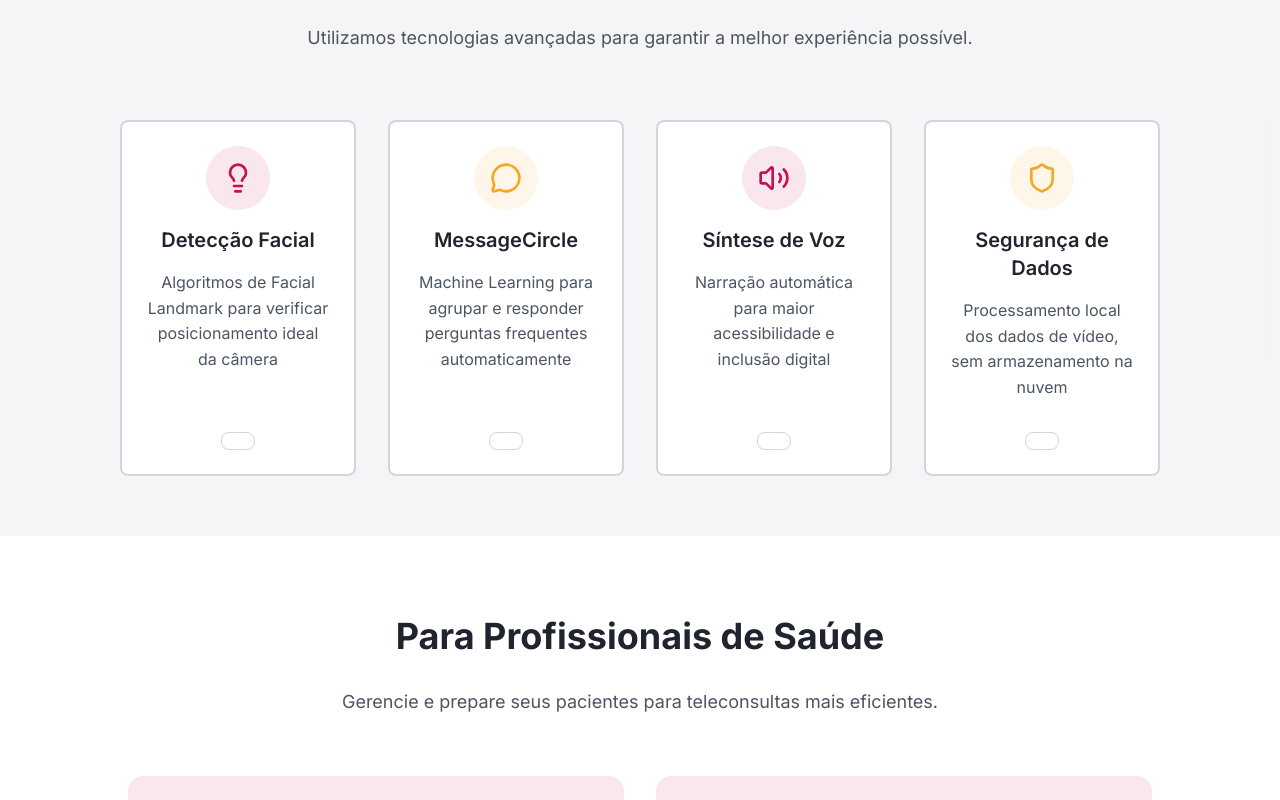
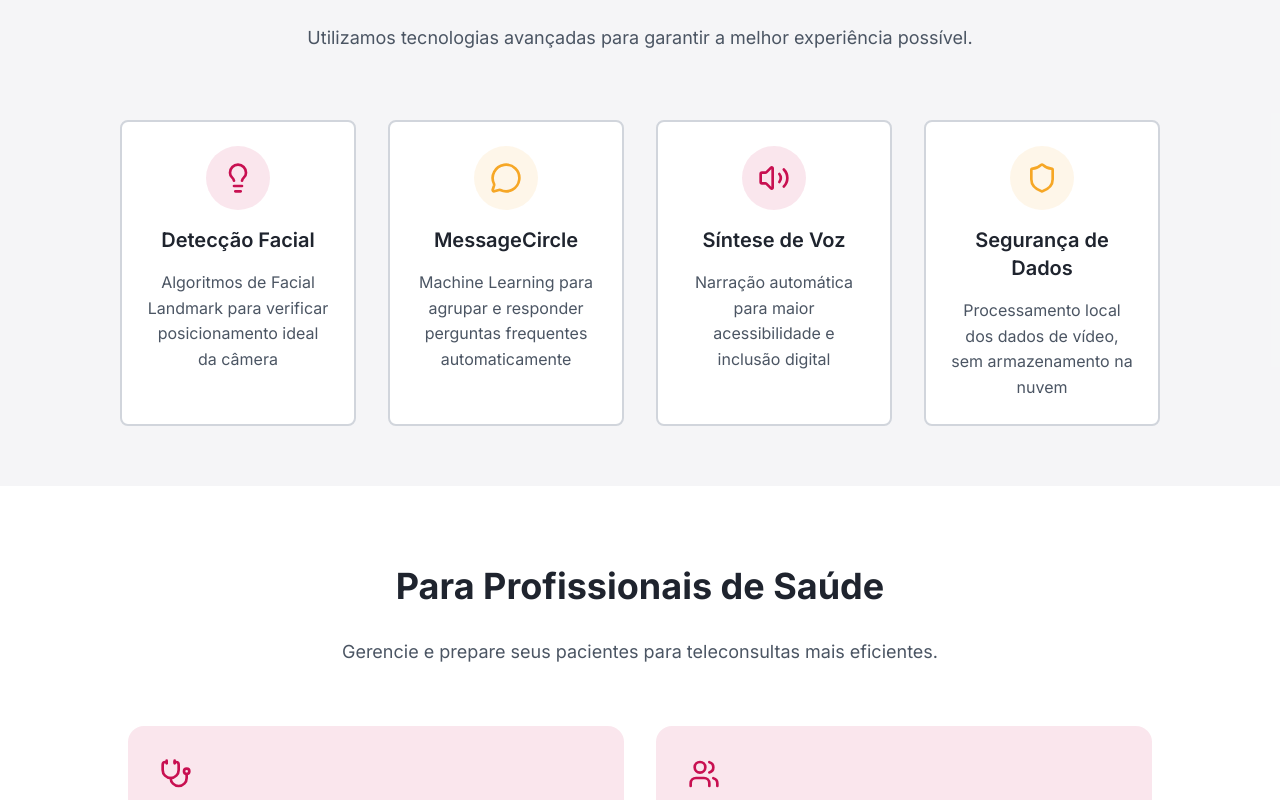
Before and after one commit to FIAP-AURAMED/auramed-sem2-front, a React (Vite) app: page /como-funciona in a window 1280 px wide. Shown: the part 1920-2720 px from the top of the page. Built offline with nearby package versions, Linux system fonts and the light colour scheme.

Commit message:
Ajustado para deploy, acrescentado build

```diff
--- a/package.json
+++ b/package.json
@@ -2,12 +2,15 @@
   "name": "auramed",
   "private": true,
   "version": "0.0.0",
+  "homepage": "https://fiap-auramed.github.io/auramed-sem2-front",
   "type": "module",
   "scripts": {
     "dev": "vite",
     "build": "tsc -b && vite build",
     "lint": "eslint .",
-    "preview": "vite preview"
+    "preview": "vite preview",
+    "predeploy": "npm run build",
+    "deploy": "gh-pages -d build"
   },
   "dependencies": {
     "@tailwindcss/vite": "^4.1.13",
@@ -26,6 +29,7 @@
     "eslint": "^9.33.0",
     "eslint-plugin-react-hooks": "^5.2.0",
     "eslint-plugin-react-refresh": "^0.4.20",
+    "gh-pages": "^6.3.0",
     "globals": "^16.3.0",
     "typescript": "~5.8.3",
     "typescript-eslint": "^8.39.1",
--- a/src/components/CardFunciona/index.tsx
+++ b/src/components/CardFunciona/index.tsx
@@ -12,7 +12,7 @@ interface CardFuncionaProps {
     className?: string;
 }
 
-export default function CardFunciona({icon: Icon, title, description, buttonText, buttonLink, colorTheme = 'pink', className,}: CardFuncionaProps) {
+export default function CardFunciona({ icon: Icon, title, description, buttonText, buttonLink, colorTheme = 'pink', className, }: CardFuncionaProps) {
 
     // 2. Mapa de estilos para as cores do ícone
     const colorStyles = {
@@ -52,7 +52,7 @@ export default function CardFunciona({icon: Icon, title, description, buttonText
                 {description}
             </p>
 
-            {/* Botão/Link de Ação */}
+            {buttonLink && (
                 <Link
                     to={buttonLink}
                     className=" border-1 border-solid border-gray-300 px-4 py-2 rounded-lg hover:bg-primary-600 hover:text-white transition-colors mt-4"
@@ -60,6 +60,7 @@ export default function CardFunciona({icon: Icon, title, description, buttonText
                 >
                     {buttonText}
                 </Link>
+            )}
         </div>
     );
 }
```
Also changed, not shown: 1 other file (tests, documents, lock files or other folders). Lines whose indentation alone changed are shown as unchanged.
